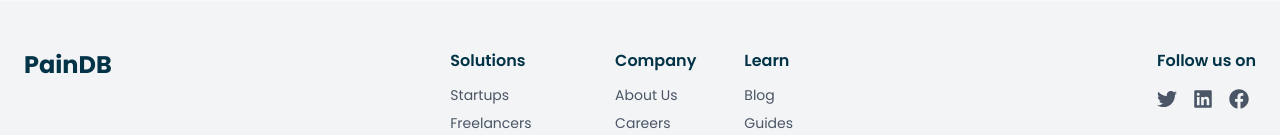
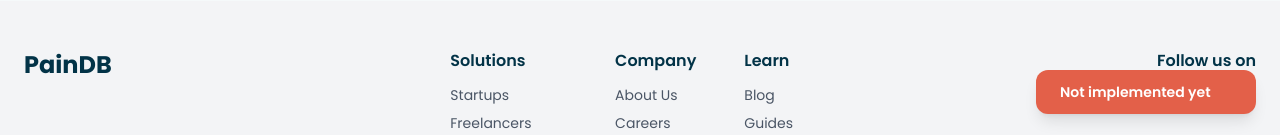
Before and after one commit to BertilFrigaard/PainDB, a Next.js app: page /db-viewer in a window 1280 px wide. Both pictures are taken after a click on the button "Filters". Shown: the part 1097-1232 px from the top of the page. Built offline with nearby package versions, Linux system fonts and the light colour scheme; no server answers.

Commit message:
Added alert system

```diff
--- a/src/app/layout.tsx
+++ b/src/app/layout.tsx
@@ -2,6 +2,7 @@ import type { Metadata } from "next";
 import "./globals.css";
 import Header from "@/components/sections/Header";
 import Footer from "@/components/sections/Footer";
+import { AlertProvider } from "@/contexts/AlertContext";
 
 export const metadata: Metadata = {
     title: "PainDB",
@@ -16,9 +17,11 @@ export default function RootLayout({
     return (
         <html lang="en">
             <body className={`antialiased`}>
-                <Header />
-                {children}
-                <Footer />
+                <AlertProvider>
+                    <Header />
+                    {children}
+                    <Footer />
+                </AlertProvider>
             </body>
         </html>
     );
--- /dev/null
+++ b/src/components/AlertPopup.tsx
@@ -0,0 +1,19 @@
+import { Alert } from "@/types/Alert";
+
+export default function AlertPopup({ alerts }: { alerts: Alert[] }) {
+    return (
+        <div className="fixed bottom-6 right-6 z-[100] flex flex-col-reverse gap-3 items-end pointer-events-none">
+            {alerts.map((alert, index) => (
+                <div
+                    key={index}
+                    className={
+                        alert.bg +
+                        " text-white px-6 py-3 rounded-xl shadow-lg min-w-[220px] max-w-xs text-sm font-semibold pointer-events-auto animate-fade-in"
+                    }
+                >
+                    <p>{alert.message}</p>
+                </div>
+            ))}
+        </div>
+    );
+}
--- a/src/components/data-views/DataView.tsx
+++ b/src/components/data-views/DataView.tsx
@@ -4,11 +4,14 @@ import { useEffect, useState } from "react";
 import PainPointTable from "../tables/PainPointTable/PainPointTable";
 import DropDown from "../buttons/DropDown";
 import FileSaver from "file-saver";
+import { UseAlerts } from "@/contexts/AlertContext";
 
 export default function DataViewer() {
     const [painPoints, setPainPoints] = useState<PainPoint[]>([]);
     const [order, setOrder] = useState<keyof typeof orderItemNames>("most_recent");
     const [loading, setLoading] = useState<boolean>(false);
+
+    const { addAlert } = UseAlerts();
 
     useEffect(() => {
         const updateData = async () => {
@@ -147,7 +150,14 @@ export default function DataViewer() {
                         {orderItemNames[order]}
                     </button>
                 </DropDown>
-                <button className="border-1 border-secondary rounded-xl px-5 py-1">Filters</button>
+                <button
+                    onClick={() => {
+                        addAlert({ message: "Not implemented yet", bg: "bg-error" }, 3000);
+                    }}
+                    className="border-1 border-secondary rounded-xl px-5 py-1"
+                >
+                    Filters
+                </button>
             </div>
             {loading ? (
                 <>
--- /dev/null
+++ b/src/contexts/AlertContext.tsx
@@ -0,0 +1,40 @@
+"use client";
+import AlertPopup from "@/components/AlertPopup";
+import { Alert, AlertContextType, AlertDraft } from "@/types/Alert";
+import { createContext, ReactNode, useContext, useState } from "react";
+
+const AlertContext = createContext<AlertContextType>({
+    addAlert: () => {
+        throw new Error("addAlert was called outside of AlertProvider");
+    },
+});
+
+export const UseAlerts = () => {
+    return useContext(AlertContext);
+};
+
+export function AlertProvider({ children }: { children: ReactNode }) {
+    const [alerts, setAlerts] = useState<Alert[]>([]);
+
+    const addAlert = (alert: AlertDraft, timeout: number) => {
+        const id = Date.now();
+        const finalAlert: Alert = { ...alert, id };
+
+        setAlerts((prev: Alert[]) => [...prev, finalAlert]);
+
+        setTimeout(() => {
+            setAlerts((prev: Alert[]) =>
+                prev.filter((alert) => {
+                    return alert.id !== id;
+                })
+            );
+        }, timeout);
+    };
+
+    return (
+        <AlertContext.Provider value={{ addAlert }}>
+            {children}
+            <AlertPopup alerts={alerts} />
+        </AlertContext.Provider>
+    );
+}
--- /dev/null
+++ b/src/types/Alert.ts
@@ -0,0 +1,12 @@
+export type Alert = AlertDraft & {
+    id: number;
+};
+
+export type AlertDraft = {
+    message: string;
+    bg: string;
+};
+
+export type AlertContextType = {
+    addAlert: (alert: AlertDraft, timeout: number) => void;
+};
```
